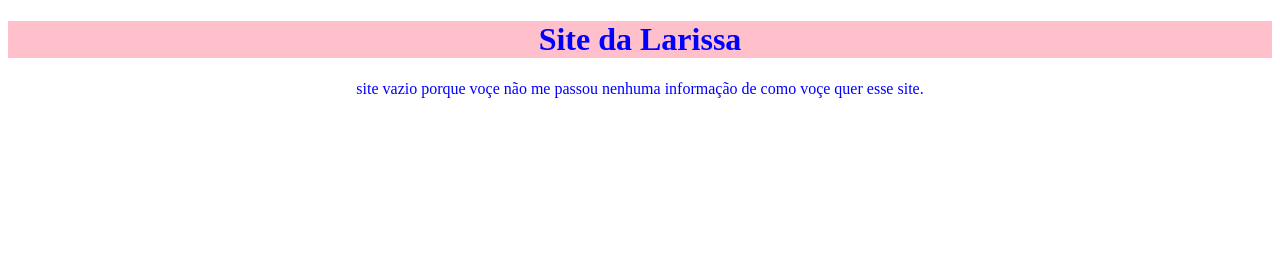
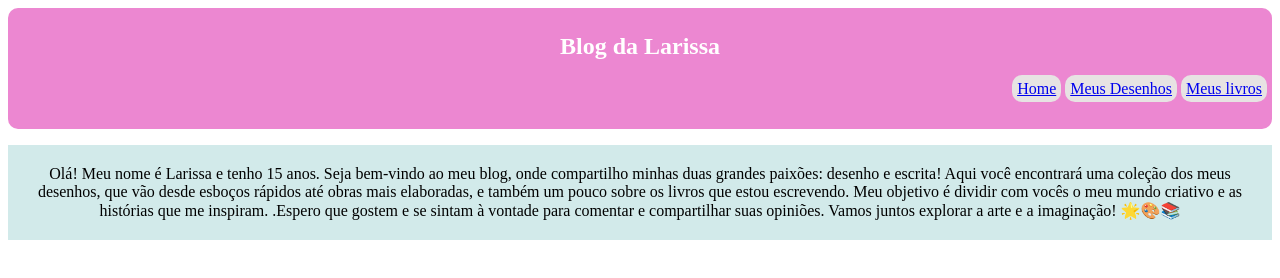
Before and after one commit to RenatoNMG/Larissa, a plain HTML site: page index.html in a window 1280 px wide. Drawn offline with Linux system fonts and the light colour scheme.

Commit message:
style css

```diff
--- /dev/null
+++ b/estilo.css
@@ -0,0 +1,30 @@
+
+header nav ul{
+    list-style-type: none;
+    text-align: right;
+    padding: 0px 0px 10px 0px;
+
+
+}
+header nav ul li{
+    display: inline;
+    background-color: rgb(231, 227, 227);
+    padding: 5px;
+    border-radius: 10px;
+
+}
+header nav{
+    background-color: rgb(236, 135, 209);
+    text-align: center;
+    border-radius: 10px;
+    padding: 5px;
+    color: rgb(255, 255, 255);
+
+}
+main p{
+    text-align: center;
+
+    padding: 20px;
+    background-color: rgb(210, 234, 234);
+
+}
--- a/index.html
+++ b/index.html
@@ -1,25 +1,38 @@
 <!DOCTYPE html>
-<html lang="en">
+<html lang="pt-br">
 <head>
     <meta charset="UTF-8">
     <meta name="viewport" content="width=device-width, initial-scale=1.0">
     <title>Larissa</title>
-    <style>
-        h1{
-            color: blue;
-            background-color: pink;
-            text-align: center;
-
-        }
-        p{
-            color: blue;
-            text-align: center;
-        }
-    </style>
+<link rel="stylesheet" href="estilo.css">
 </head>
 <body>
-    <H1>Site da Larissa</H1>
-    <p>site vazio porque voçe não me passou nenhuma informação de como voçe quer esse site.</p>
+
+    <header>
+
+
+        <nav>
+            <h1>Blog da Larissa</h1>
+            <ul>
+                <li><a href="#">Home</a></li>
+                <li><a href="#">Meus Desenhos</a></li>
+                <li><a href="#">Meus livros</a></li>
+
+            </ul>
+        </nav>
+    </header>
+    <main>
+        <p>
+            Olá! Meu nome é Larissa e tenho 15 anos.
+            Seja bem-vindo ao meu blog,
+            onde compartilho minhas duas grandes paixões:
+            desenho e escrita! Aqui você encontrará uma coleção dos meus desenhos,
+            que vão desde esboços rápidos até obras mais elaboradas,
+            e também um pouco sobre os livros que estou escrevendo.
+            Meu objetivo é dividir com vocês o meu mundo criativo e as histórias que me inspiram.
+            .Espero que gostem e se sintam à vontade para comentar e compartilhar suas opiniões.
+             Vamos juntos explorar a arte e a imaginação! 🌟🎨📚</p>
+    </main>
 
 </body>
 </html>
```
